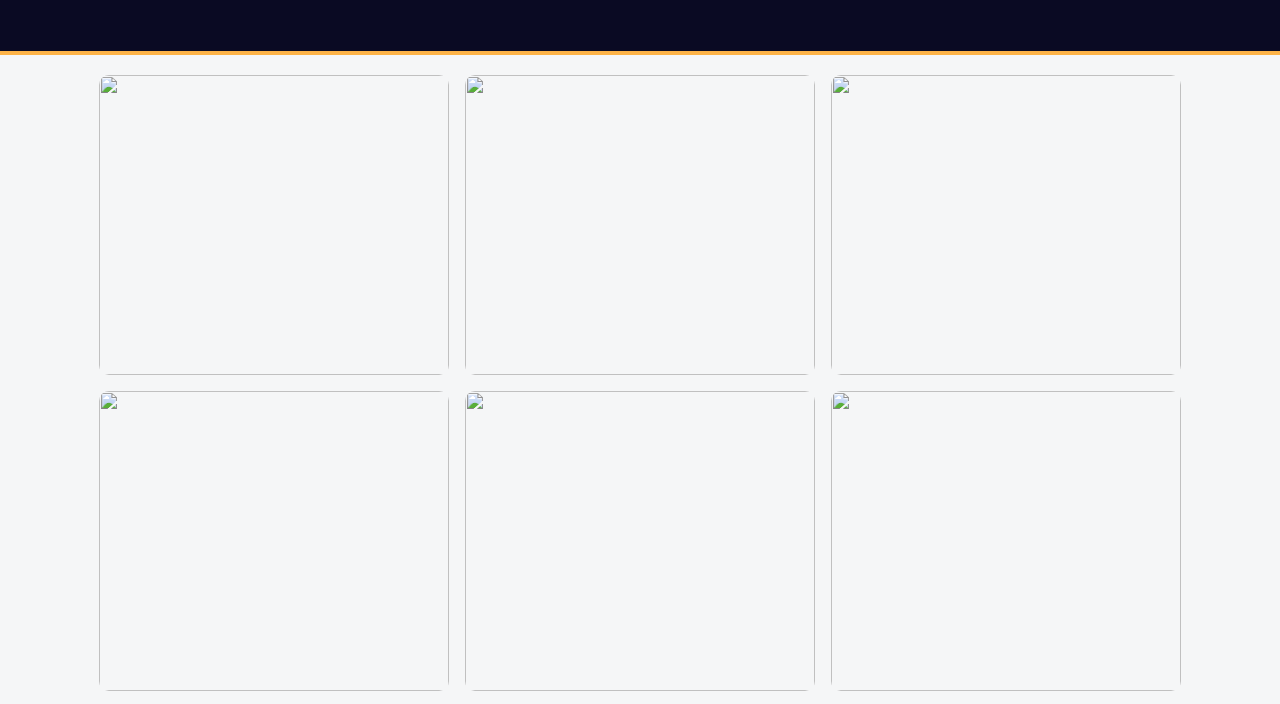
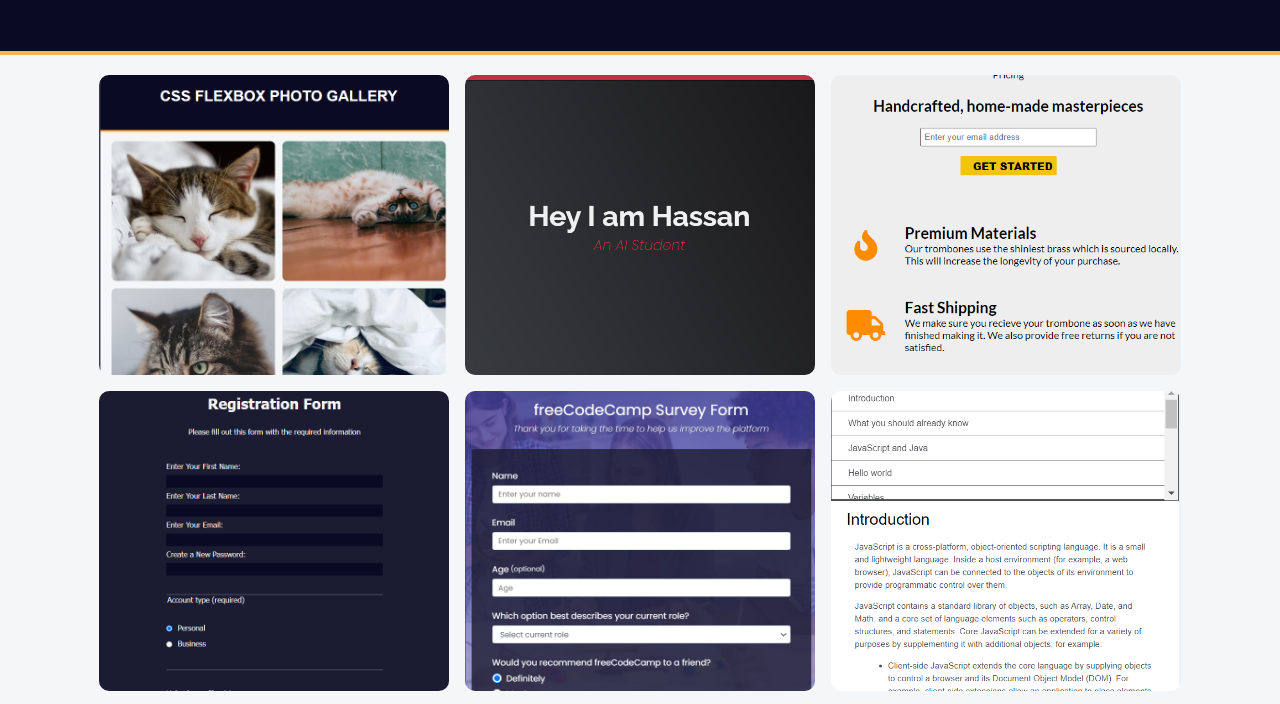
Before and after one commit to NV22179/NV22179Gallery, a plain HTML site: page index.html in a window 1280 px wide. Shown: the part 93-797 px from the top of the page. Drawn offline with Linux system fonts and the light colour scheme.

Commit message:
Update index.html

```diff
--- a/index.html
+++ b/index.html
@@ -11,13 +11,13 @@
       <h1>My Project Photo Gallery</h1>
     </header>
     <div class="gallery">
-      <img src="images/FLexBox.png">
-      <img src="images/PersonalPortWebpage.png">
-      <img src="images/ProductLandingPage.png">
-      <img src="images/RegForm.png">
-      <img src="images/SurvForm.png">
-      <img src="images/TechPage.png">
-      <img src="images/TributePage.png">
+      <img src="./FLexBox.png">
+      <img src="./PersonalPortWebpage.png">
+      <img src="./ProductLandingPage.png">
+      <img src="./RegForm.png">
+      <img src="./SurvForm.png">
+      <img src="./TechPage.png">
+      <img src="./TributePage.png">
 
     </div>
   </body>
```
